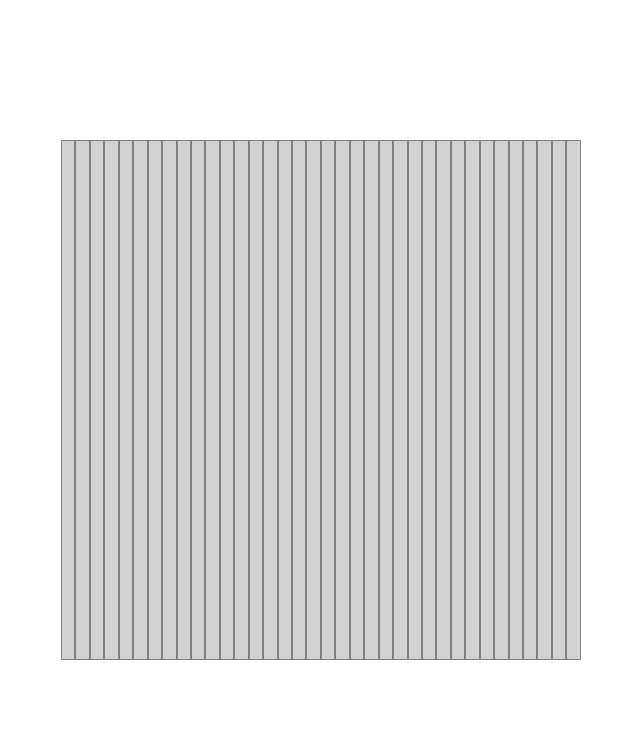
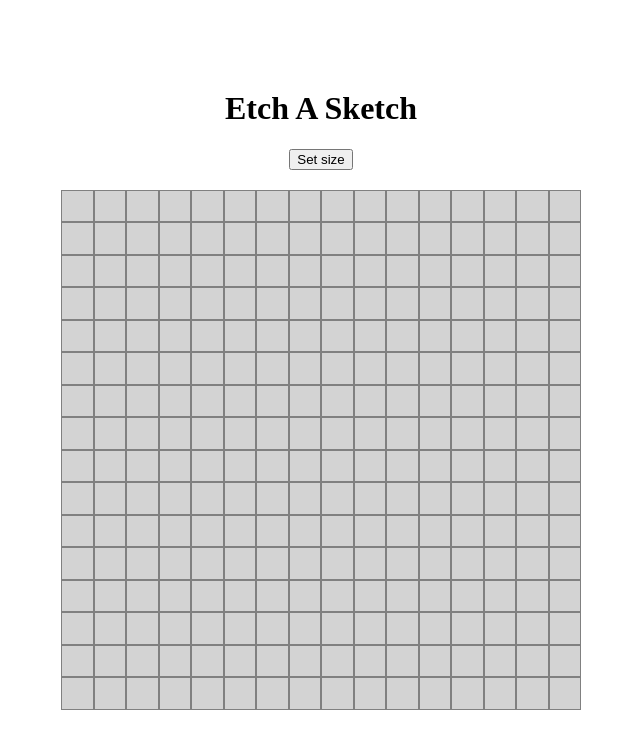
Before and after one commit to rehanshami/etch-a-sketch, a plain HTML site: page index.html in a window 1280 px wide. Shown: the whole page, without its empty margins (319-959 px from the left). Drawn offline with Linux system fonts and the light colour scheme.

Commit message:
Create functions that allow user to change grid size of Etch a Sketch

```diff
--- a/index.html
+++ b/index.html
@@ -8,6 +8,8 @@
     <title>Etch a sketch</title>
 </head>
 <body>
+    <h1>Etch A Sketch</h1>
+    <button class="grid-size" id="size">Set size</button>
     <div class="container"></div>
 
 
--- a/main.js
+++ b/main.js
@@ -1,16 +1,69 @@
-const grid = document.querySelector(".container");
+const num = 16;
+const container = document.querySelector(".container");
 
-// Create a webpage with a grid of square divs
-function createGrid(num) {
-  grid.innerHTML = ""; // Clear the existing grid
+      function makeGrid(num) {
+        container.style.setProperty('--num', num);
+        for (i = 0; i < num; i++) {
+          for (j = 0; j < num; j++) {
+            const row = document.createElement("div");
+            row.classList.add("grid-square")
+            container.appendChild(row);
+          }
+        }
+        addHoverListener();
+      }
+      makeGrid(num);
 
-  for (let i = 0; i < num; i++) {
-    for (let j=0; j < num; j++) {
-    const gridSquare = document.createElement("div");
-    gridSquare.classList.add("grid-square");
-    grid.appendChild(gridSquare);
+// Setting up hover effect, so that grid divs change color when your mouse passes over them
+// Leaving a pixelated trail through your grid like a pen
+// Hovering is mouse enters a div amd when it leaves it
+// adding class to the div
+
+// Function to listen for hovers over div squares
+function addHoverListener () {
+  const divs = document.querySelectorAll(".grid-square");
+  divs.forEach((div) => {
+      div.addEventListener("mouseover", changeColor);
+    });
+}
+
+
+    function changeColor() {
+        this.classList.add("grid-color-change");
     }
+
+    function revertColor() {
+        this.classList.remove("grid-color-change");
+    }
+
+
+// Add a button to the top of the screen that will send the user a popup asking for the number of squares
+// per side for the new grid.
+const gridSize = document.querySelector("#size");
+gridSize.addEventListener("click", promptGridSize);
+
+function promptGridSize() {
+  let gridSquares = prompt("Please enter a grid size between 2 and 200", "16");
+  // Validate grid input is between 2 and 100
+  if (gridSquares < 2 || gridSquares > 100) {
+    let gridSquares = prompt("Please enter a grid size between 2 and 200", "16");
+  }
+
+  // Now let's run the grid function to create a new grid of gridSquares by gridSquares
+  clearGrid ();
+  makeGrid(gridSquares);
+}
+
+// Function to clear grid
+function clearGrid () {
+  while (container.firstChild) {
+    container.removeChild(container.firstChild);
   }
 }
 
-createGrid(6);
+// Once entered, the existing grid should be removed and a new grid should be
+// generated in the same total space as before (e.g. 960px wide) so that you’ve got a new sketch pad.
+// Research button tags in HTML and how you can make a JavaScript function run when one is clicked.
+// Also check out prompts.
+// You should be able to enter 64 and have a brand new 64x64 grid pop up without changing the total
+// amount of pixels used.
--- a/style.css
+++ b/style.css
@@ -4,19 +4,33 @@ body {
     align-items: center;
     height: 100vh;
     margin: 0;
+    flex-direction: column;
+}
+
+h1 {
+    margin-top: 40px;
+}
+
+button {
+    margin-bottom: 20px;
 }
 
 .container {
-width: 520px;
-height: 520px;
-display: flex;
-flex-wrap: wrap;
+    margin-bottom: 40px;
+    display: grid;
+    grid-template-columns: repeat(var(--num), 1fr);
+    width: 520px;
+    height: 520px;
+
 }
 
 .grid-square {
     background-color: lightgray;
     border: 1px solid gray;
     flex-grow: 1;
-    flex-basis: 0;
-    flex-wrap: wrap;
+
 }
+
+.grid-color-change {
+    background-color: aqua;
+}
```
